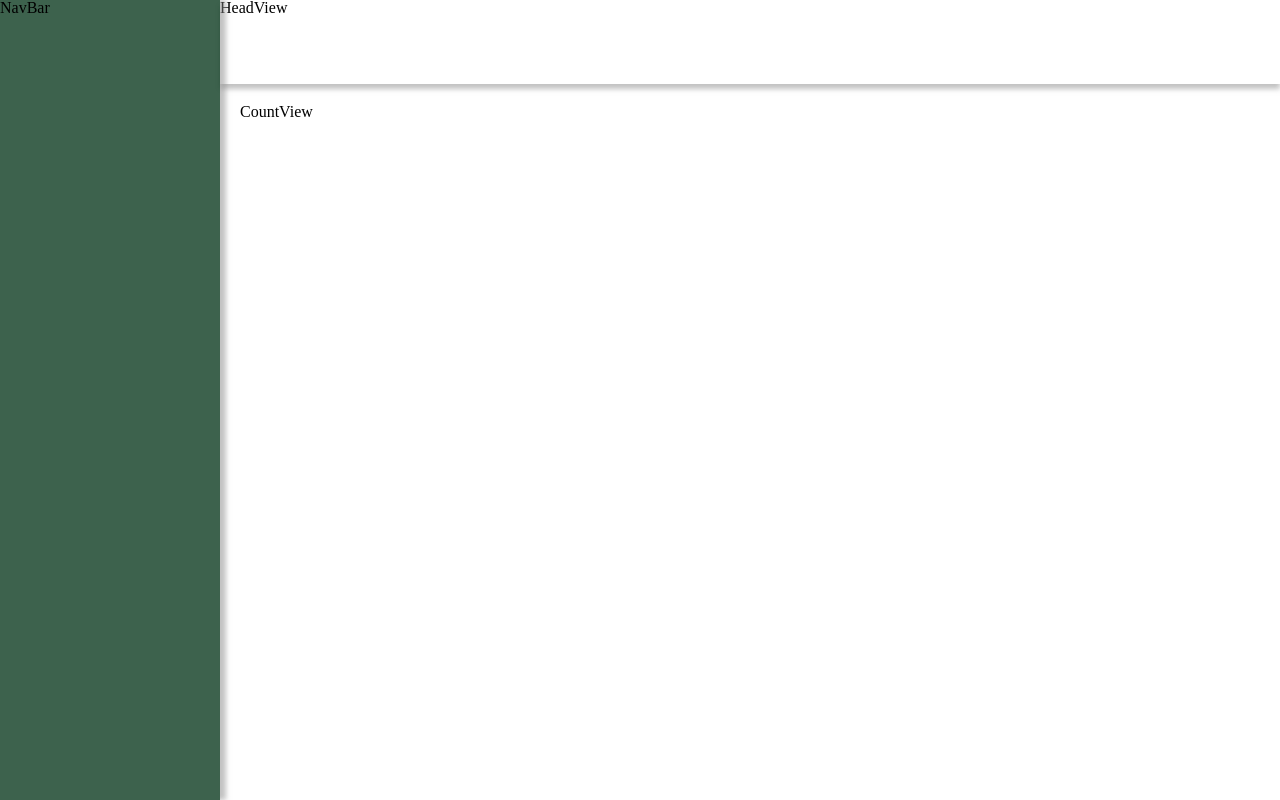
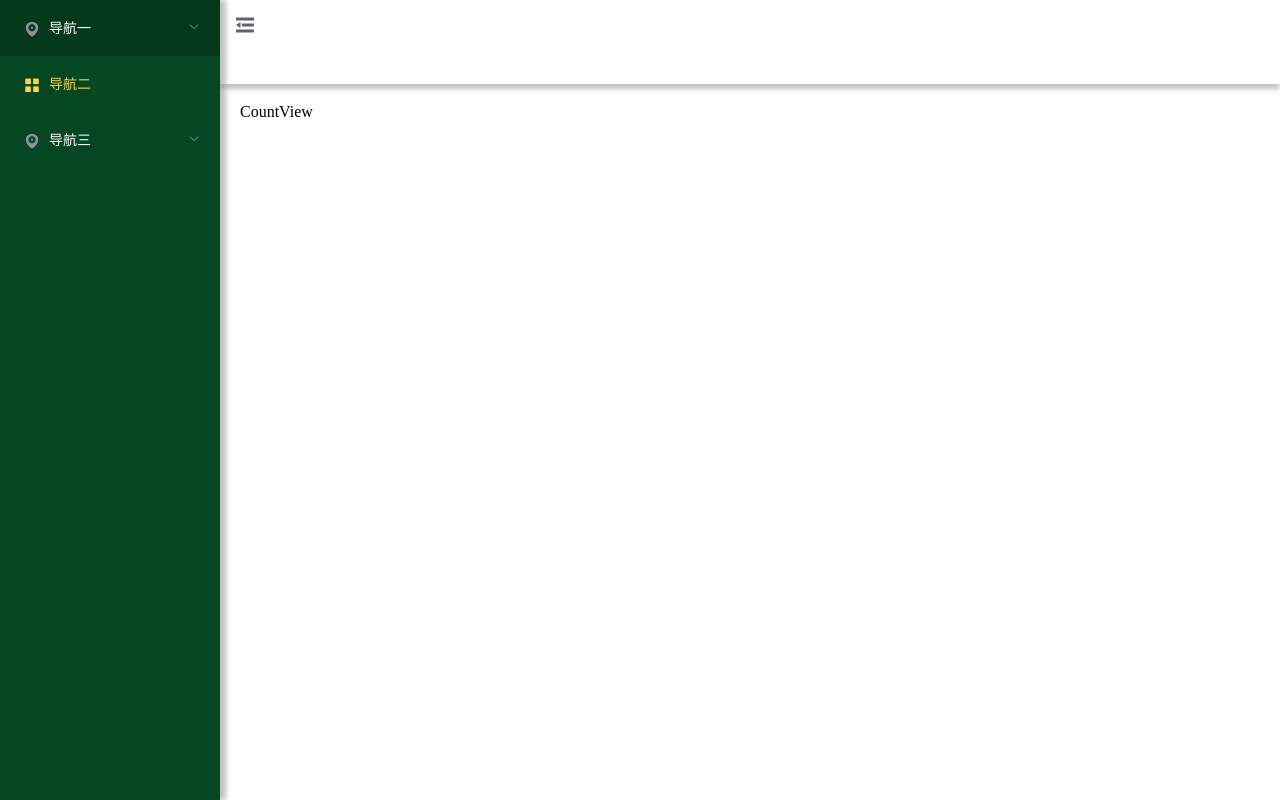
Before and after one commit to JacksonYaooo/Vue2-management, a Vue app: page / in a window 1280 px wide. Built offline with nearby package versions, Linux system fonts and the light colour scheme; sample sign-in values are in the browser's storage.

Commit message:
feat: 增加导航栏的布局以及实现简单折叠效果

```diff
--- a/package.json
+++ b/package.json
@@ -12,10 +12,11 @@
     "core-js": "^3.8.3",
     "element-ui": "^2.4.5",
     "less": "^4.2.0",
-    "less-loader": "^6.1.0",
+    "less-loader": "^6.2.0",
     "reset-css": "^5.0.2",
     "vue": "^2.6.14",
-    "vue-router": "^3.5.1"
+    "vue-router": "^3.5.1",
+    "vuex": "^3.6.2"
   },
   "devDependencies": {
     "@babel/core": "^7.12.16",
--- a/src/main.js
+++ b/src/main.js
@@ -4,6 +4,7 @@ import 'reset-css'
 
 import App from './App.vue'
 import router from './router'
+import store from './store'
 import './plugins/element.js'
 
 Vue.config.productionTip = false
@@ -11,4 +12,5 @@ Vue.config.productionTip = false
 new Vue({
   router,
   render: h => h(App),
+  store
 }).$mount('#app')
--- a/src/plugins/element.js
+++ b/src/plugins/element.js
@@ -1,6 +1,9 @@
 import Vue from 'vue'
 // 引入
-import { Button,Form,FormItem,Input,Message } from 'element-ui'
+import {
+  Button,Form,FormItem,Input,Message,
+  Menu,Submenu,MenuItemGroup,MenuItem
+} from 'element-ui'
 
 // 注册
 Vue.prototype.$message = Message
@@ -8,3 +11,8 @@ Vue.use(Button)
 Vue.use(Input)
 Vue.use(Form)
 Vue.use(FormItem)
+
+Vue.use(Menu)
+Vue.use(Submenu)
+Vue.use(MenuItemGroup)
+Vue.use(MenuItem)
--- /dev/null
+++ b/src/store/index.js
@@ -0,0 +1,23 @@
+import Vue from 'vue'
+import Vuex from 'vuex'
+import navCollapse from './navCollapse'
+
+Vue.use(Vuex)
+
+export default new Vuex.Store({
+  // state:{
+
+  // },
+  // getters:{
+
+  // },
+  // mutations:{
+
+  // },
+  // actions:{
+
+  // },
+  modules:{
+    navCollapse
+  },
+})
--- /dev/null
+++ b/src/store/navCollapse/index.js
@@ -0,0 +1,12 @@
+export default{
+  namespaced: true,
+  state:{
+    isCollapse: false,
+  },
+  mutations:{
+    changeIsCollapse(state){
+      // 点击取反
+      state.isCollapse = !state.isCollapse
+    }
+  }
+}
--- a/src/views/layout/HeadView.vue
+++ b/src/views/layout/HeadView.vue
@@ -1,12 +1,28 @@
 <template>
   <div class="header">
-    HeadView
+    <el-button icon="el-icon-s-unfold" v-show="!isShow" @click="changeShow"></el-button>
+    <el-button icon="el-icon-s-fold" v-show="isShow" @click="changeShow"></el-button>
   </div>
 </template>
 
 <script>
+import { mapMutations } from 'vuex';
+
 export default {
-
+data(){
+  return {
+    isShow:true,
+  }
+},
+methods:{
+  ...mapMutations({
+    changeIsCollapse:'navCollapse/changeIsCollapse'
+  }),
+  changeShow(){
+    this.isShow = !this.isShow
+    this.changeIsCollapse()
+  }
+}
 }
 </script>
 
@@ -14,5 +30,14 @@ export default {
 .header{
   height: 84px;
   box-shadow: 0 5px 5px #8b8b8b85;
+  // padding-left: 20px;
+  button{
+    height: 50px;
+    width: 50px;
+    margin: 0;
+    font-size: 24px;
+    padding: 12px 10px;
+    border: none;
+  }
 }
 </style>
--- a/src/views/layout/NavBar.vue
+++ b/src/views/layout/NavBar.vue
@@ -1,12 +1,58 @@
 <template>
   <div class="navbar">
-    NavBar
+    <!--
+      @open="handleOpen"
+      @close="handleClose"
+      :unique-opened="true" 控制是否只保持一个子菜单的展开
+     -->
+    <el-menu
+      default-active="2"
+      class="el-menu-vertical-demo"
+      background-color="#054722"
+      :collapse="isCollapse"
+      :unique-opened="true"
+      :collapse-transition="false"
+      text-color="#fff"
+      active-text-color="#ffd04b">
+      <el-submenu index="1">
+        <template slot="title">
+          <i class="el-icon-location"></i>
+          <span>导航一</span>
+        </template>
+        <el-menu-item index="1-1">选项1</el-menu-item>
+        <el-menu-item index="1-2">选项2</el-menu-item>
+        <el-menu-item index="1-3">选项3</el-menu-item>
+      </el-submenu>
+      <el-menu-item index="2">
+        <i class="el-icon-menu"></i>
+        <span slot="title">导航二</span>
+      </el-menu-item>
+      <el-submenu index="3">
+        <template slot="title">
+          <i class="el-icon-location"></i>
+          <span>导航三</span>
+        </template>
+        <el-menu-item index="3-1">选项1</el-menu-item>
+        <el-menu-item index="3-2">选项2</el-menu-item>
+        <el-menu-item index="3-3">选项3</el-menu-item>
+      </el-submenu>
+    </el-menu>
   </div>
 </template>
 
 <script>
+import { mapState } from 'vuex'
 export default {
+  data(){
+    return {
 
+    }
+  },
+  computed:{
+    ...mapState({
+      isCollapse:state=>state.navCollapse.isCollapse,
+    })
+  }
 }
 </script>
 
@@ -14,9 +60,12 @@ export default {
 .navbar{
   width: 220px;
   height: 100%;
-  background-color: #0d3b21cc;
+  background-color: #054722;
   box-shadow: 6px 0 5px #8b8b8b85;
   // 相对定位既能提升层级又不改变元素位置
   position: relative;
+  .el-menu {
+    border: none;
+  }
 }
 </style>
```
Also changed, not shown: 1 other file (tests, documents, lock files or other folders).
